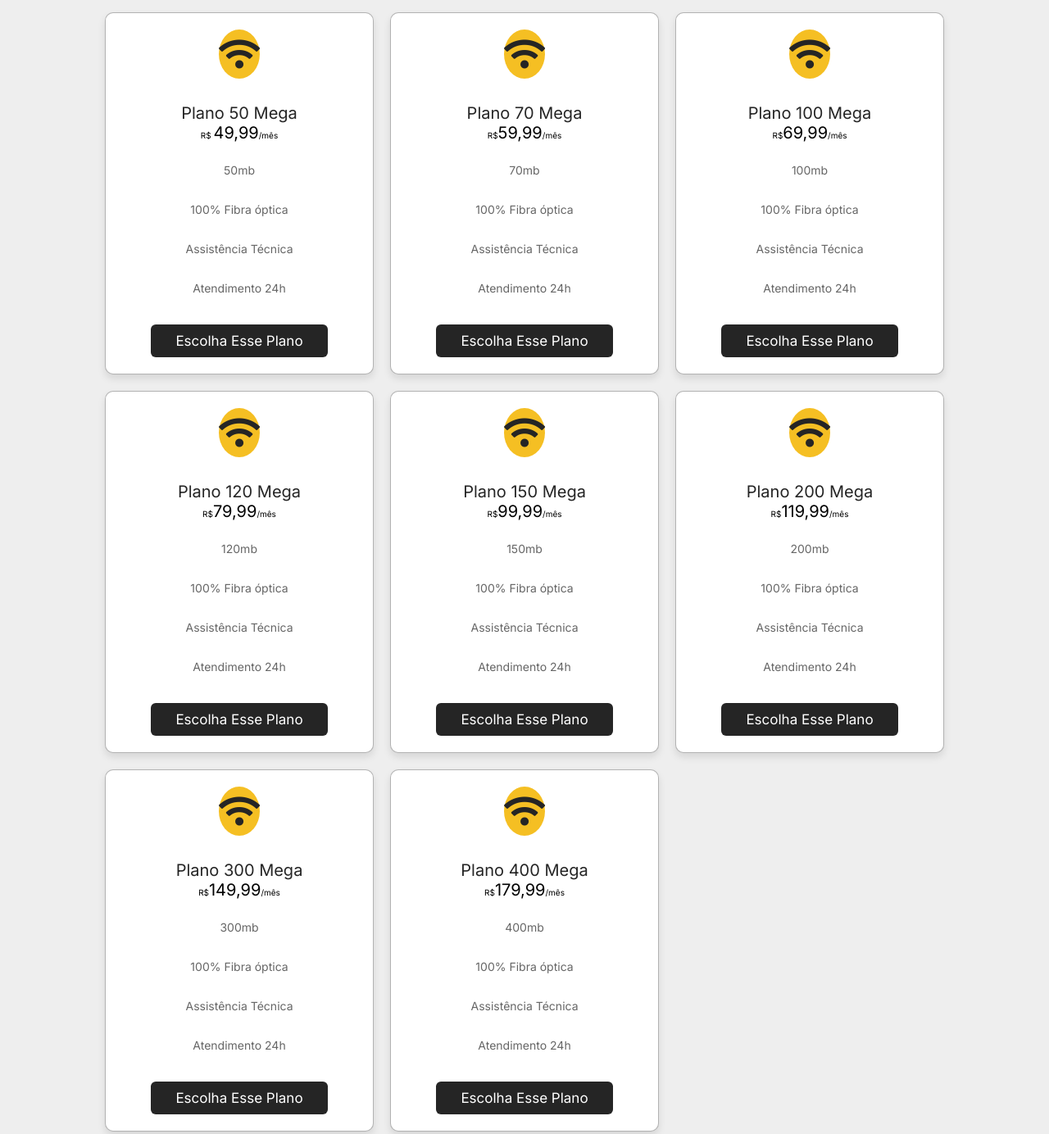
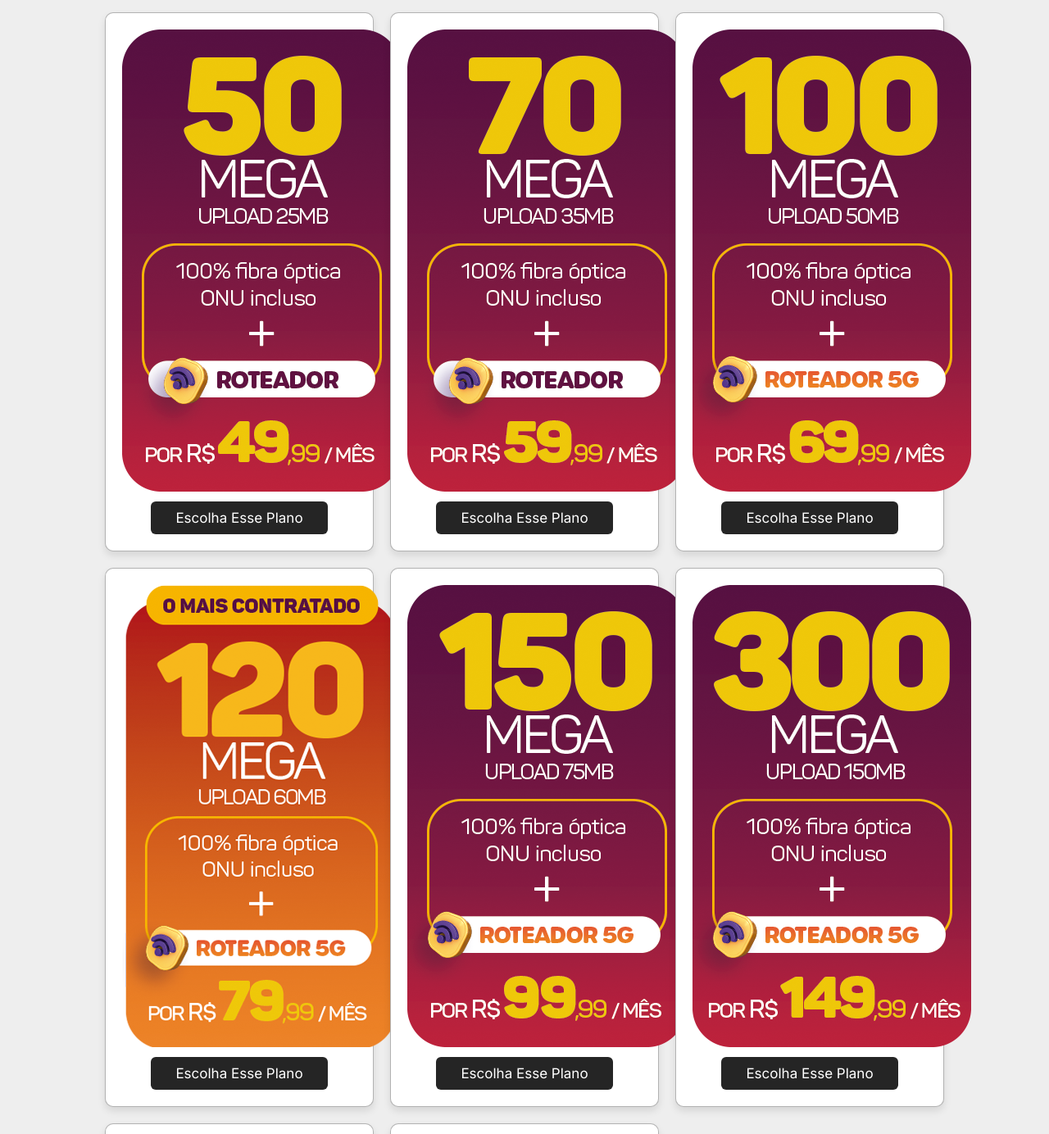
Before and after one commit to IasMalta/website-RT, a plain HTML site: page index.html in a window 1280 px wide. Shown: the part 2740-4124 px from the top of the page at 82% size. Drawn offline with nearby package versions, Linux system fonts and the light colour scheme; some packages are replaced by stand-ins of ours; a script that the page names is missing.

Commit message:
mudança nos planos img

```diff
--- a/index.html
+++ b/index.html
@@ -286,106 +286,42 @@
       <h1 class="heading">Nossos Planos</h1>
       <div class="box-container">
         <div class="box">
-          <i class="fas fa-wifi"></i>
-          <h3>Plano 50 Mega</h3>
-          <div class="price">R$ <span>49,99</span>/mês</div>
-          <div class="list">
-            <p>50mb</p>
-            <p>100% Fibra óptica</p>
-            <p>Assistência Técnica</p>
-            <p>Atendimento 24h</p>
-          </div>
+          <img src="planos/x1.png" alt="">
           <a href="#" class="btn">Escolha esse plano</a>
         </div>
 
         <div class="box">
-          <i class="fas fa-wifi"></i>
-          <h3>Plano 70 Mega</h3>
-          <div class="price">R$<span>59,99</span>/mês</div>
-          <div class="list">
-            <p>70mb</p>
-            <p>100% Fibra óptica</p>
-            <p>Assistência Técnica</p>
-            <p>Atendimento 24h</p>
-          </div>
+          <img src="planos/x2.png" alt="">
           <a href="#" class="btn">Escolha esse plano</a>
         </div>
 
         <div class="box">
-          <i class="fas fa-wifi"></i>
-          <h3>Plano 100 Mega</h3>
-          <div class="price">R$<span>69,99</span>/mês</div>
-          <div class="list">
-            <p>100mb</p>
-            <p>100% Fibra óptica</p>
-            <p>Assistência Técnica</p>
-            <p>Atendimento 24h</p>
-          </div>
+          <img src="planos/x3.png" alt="">
           <a href="#" class="btn">Escolha esse plano</a>
         </div>
 
         <div class="box">
-          <i class="fas fa-wifi"></i>
-          <h3>Plano 120 Mega</h3>
-          <div class="price">R$<span>79,99</span>/mês</div>
-          <div class="list">
-            <p>120mb</p>
-            <p>100% Fibra óptica</p>
-            <p>Assistência Técnica</p>
-            <p>Atendimento 24h</p>
-          </div>
+         <img src="planos/x4.png" alt="">
           <a href="#" class="btn">Escolha esse plano</a>
         </div>
 
         <div class="box">
-          <i class="fas fa-wifi"></i>
-          <h3>Plano 150 Mega</h3>
-          <div class="price">R$<span>99,99</span>/mês</div>
-          <div class="list">
-            <p>150mb</p>
-            <p>100% Fibra óptica</p>
-            <p>Assistência Técnica</p>
-            <p>Atendimento 24h</p>
-          </div>
+          <img src="planos/x5.png" alt="">
           <a href="#" class="btn">Escolha esse plano</a>
         </div>
 
         <div class="box">
-          <i class="fas fa-wifi"></i>
-          <h3>Plano 200 Mega</h3>
-          <div class="price">R$<span>119,99</span>/mês</div>
-          <div class="list">
-            <p>200mb</p>
-            <p>100% Fibra óptica</p>
-            <p>Assistência Técnica</p>
-            <p>Atendimento 24h</p>
-          </div>
+          <img src="planos/x6.png" alt="">
           <a href="#" class="btn">Escolha esse plano</a>
         </div>
 
         <div class="box">
-          <i class="fas fa-wifi"></i>
-          <h3>Plano 300 Mega</h3>
-          <div class="price">R$<span>149,99</span>/mês</div>
-          <div class="list">
-            <p>300mb</p>
-            <p>100% Fibra óptica</p>
-            <p>Assistência Técnica</p>
-            <p>Atendimento 24h</p>
-          </div>
+          <img src="planos/x7.png" alt="">
           <a href="#" class="btn">Escolha esse plano</a>
         </div>
 
         <div class="box">
-          <i class="fas fa-wifi"></i>
-          <h3>Plano 400 Mega</h3>
-          <div class="price">R$<span>179,99</span>/mês</div>
-          <div class="list">
-            <p>400mb</p>
-            <p>100% Fibra óptica</p>
-            <p>Assistência Técnica</p>
-            <p>Atendimento 24h</p>
-          </div>
+          <img src="planos/x8.png" alt="">
           <a href="#" class="btn">Escolha esse plano</a>
         </div>
       </div>
```
Also changed, not shown: planos/x1.png (added), planos/x2.png (added), planos/x3.png (added), planos/x4.png (added), planos/x5.png (added), planos/x6.png (added), planos/x7.png (added), planos/x8.png (added).
